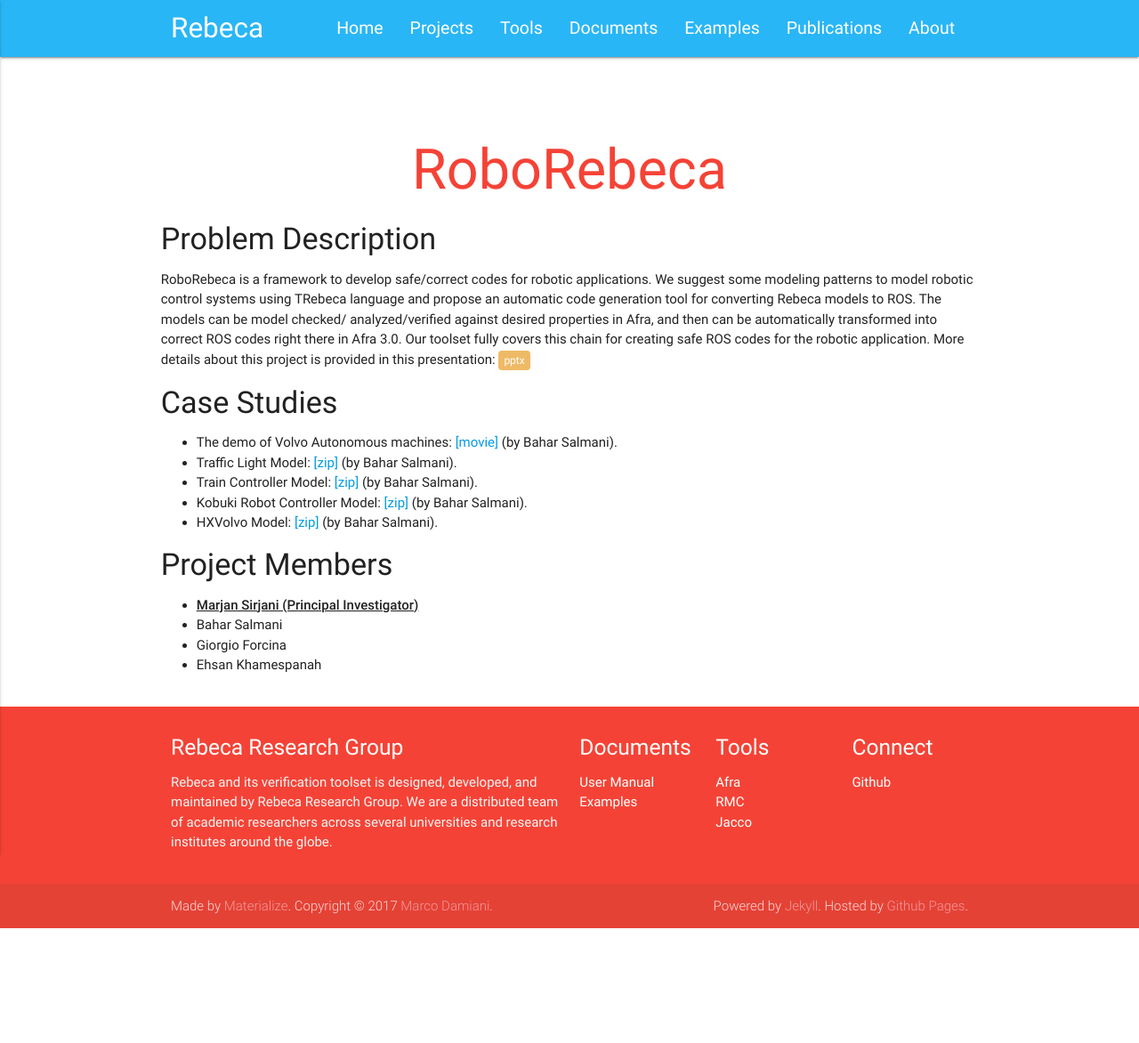
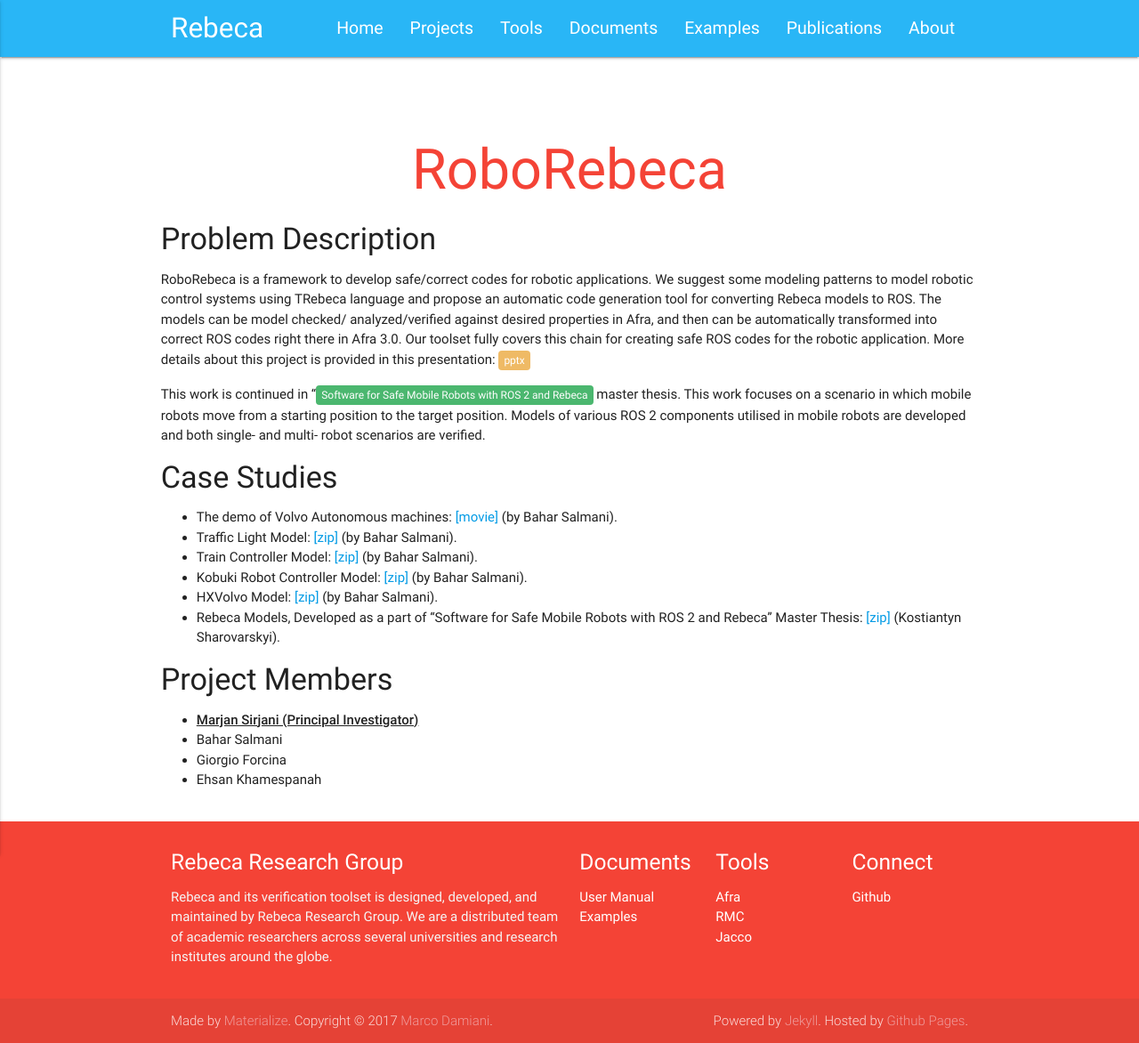
Before and after one commit to rebeca-lang/rebeca-lang.github.io, a Jekyll site: the page built from projects/RoboRebeca.md, in a window 1280 px wide. Shown: the whole page at 89% size. Built offline with Jekyll 4.4.1, drawn with Linux system fonts in a browser that asks for light colours; before the commit the page ends 1043 px from its top, so only the background shows below that.

Commit message:
RoboRebeca master thesis and resources of ROS2-Rebeca master thesis are added.

```diff
--- a/projects/RoboRebeca.md
+++ b/projects/RoboRebeca.md
@@ -11,6 +11,7 @@ The models can be model checked/ analyzed/verified against desired properties in
 Our toolset fully covers this chain for creating safe ROS codes for the robotic application.
 More details about this project is provided in this presentation: <a class="link link_presentation" href="/assets/projects/RoboRebeca/RoboRebeca.pptx">pptx</a>
 
+This work is continued in "<a class="link" href="/assets/theses/SOFTWARE-FOR-SAFE-MOBILE-ROBOTS-WITH-ROS2-AND-REBECA.pdf">Software for Safe Mobile Robots with ROS 2 and Rebeca</a> master thesis. This work focuses on a scenario in which mobile robots move from a starting position to the target position. Models of various ROS 2 components utilised in mobile robots are developed and both single- and multi- robot scenarios are verified.
 
 #### Case Studies
 * The demo of Volvo Autonomous machines: [ [movie] ](/assets/projects/RoboRebeca/automaticConversionChain.mp4) (by Bahar Salmani).
@@ -18,6 +19,7 @@ More details about this project is provided in this presentation: <a class="link
 * Train Controller Model: [ [zip] ](https://github.com/rebeca-lang/rebeca-lang.binaries/raw/master/Train%20Contoller.zip) (by Bahar Salmani).
 * Kobuki Robot Controller Model: [ [zip] ](https://github.com/rebeca-lang/rebeca-lang.binaries/raw/master/Kobuki%20Case.zip) (by Bahar Salmani).
 * HXVolvo Model: [ [zip] ](https://github.com/rebeca-lang/rebeca-lang.binaries/raw/master/HXVolvo%20Case.zip) (by Bahar Salmani).
+* Rebeca Models, Developed as a part of "Software for Safe Mobile Robots with ROS 2 and Rebeca" Master Thesis: [ [zip] ](/assets/projects/RoboRebeca/MobileRobots.zip) (Kostiantyn Sharovarskyi).
 
 #### Project Members
 * **<u>Marjan Sirjani (Principal Investigator)</u>**
```
Also changed, not shown: publications.md (+4 -0 lines), 2 other files.
